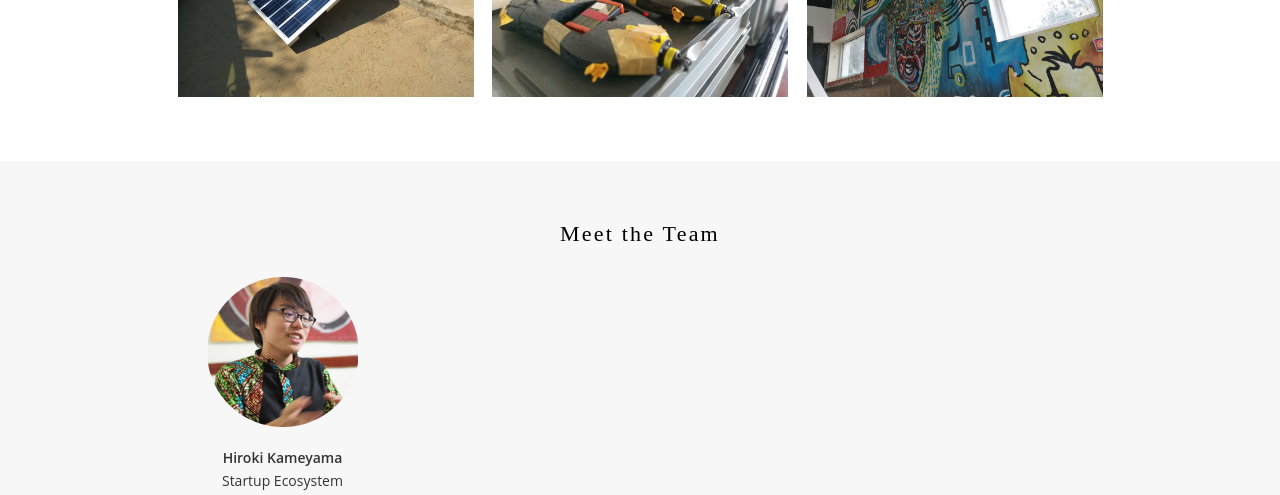
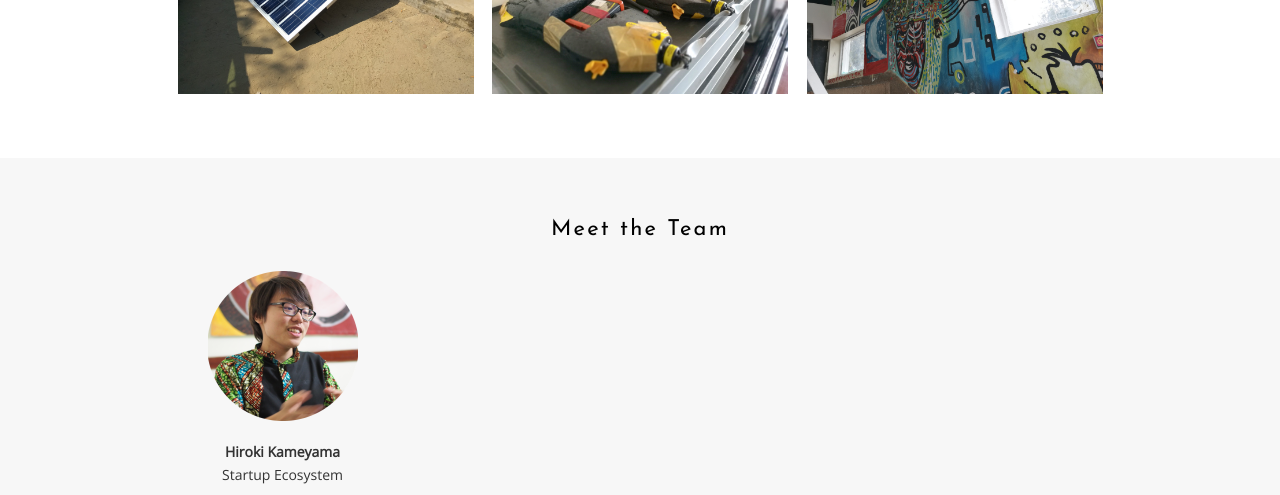
Before and after one commit to hirkame/Spark-Africa-Website, a plain HTML site: page about/index.html in a window 1280 px wide. Shown: the part 1186-1681 px from the top of the page. Drawn offline with nearby package versions, Linux system fonts and the light colour scheme.

Commit message:
Modified fonts.

```diff
--- a/about/index.html
+++ b/about/index.html
@@ -8,6 +8,10 @@
     <meta name="viewport" content="width=device-width,initial-scale=1.0" />
     <link rel="icon" href="../img/icon.jpg" />
     <title>Spark Africa</title>
+    <link
+      href="https://fonts.googleapis.com/css?family=Josefin+Sans|Open+Sans"
+      rel="stylesheet"
+    />
     <!-- cssの読み込み -->
     <link rel="stylesheet" href="../css/style.css" type="text/css" />
     <link rel="stylesheet" href="../css/about.css" type="text/css" />
--- a/css/style.scss
+++ b/css/style.scss
@@ -11,7 +11,7 @@ h1 {
 }
 
 h2 {
-  font-family: Futura;
+  font-family: "Josefin Sans", sans-serif;
   font-style: normal;
   font-weight: normal;
   line-height: normal;
@@ -24,7 +24,7 @@ h2 {
 p,
 span,
 a {
-  font-family: Open Sans;
+  font-family: "Open Sans", sans-serif;
   font-style: normal;
   font-weight: normal;
   line-height: 23px;
```
Also changed, not shown: contact/index.html (+4 -0 lines), index.html (+4 -0 lines), join/index.html (+4 -0 lines), css/style.css, 1 other file.
